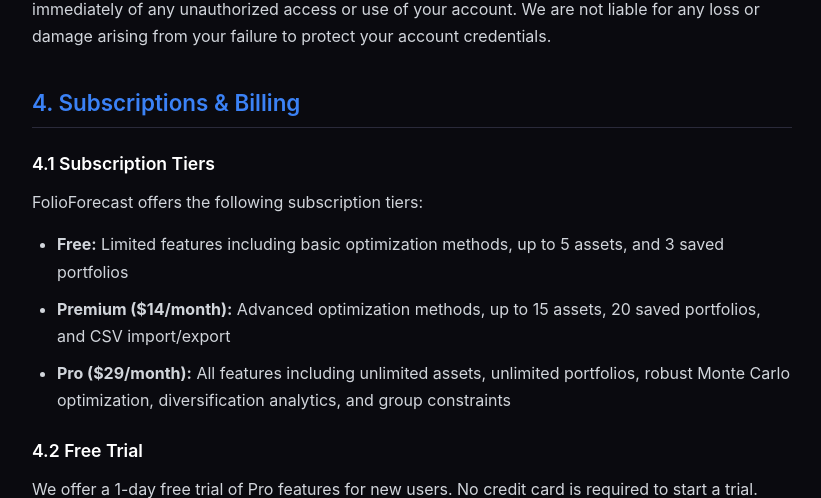
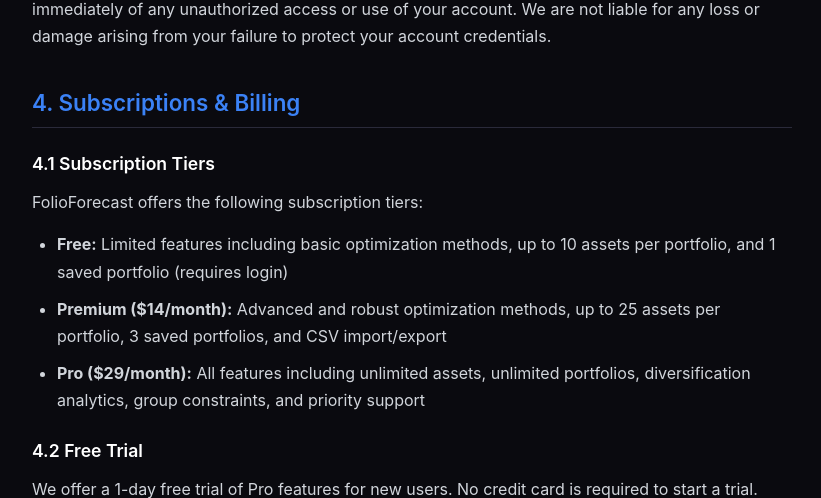
Before and after one commit to shadow6-actual/V6_EODHD_POpt, a Flask app: page /terms in a window 1280 px wide. Shown: the part 1873-2371 px from the top of the page, without its empty margins (228-1049 px from the left). Run offline with Flask 3, Linux system fonts and the light colour scheme.

Commit message:
Update terms.html
nested pricing update

```diff
--- a/webapp/templates/terms.html
+++ b/webapp/templates/terms.html
@@ -196,7 +196,7 @@
 
         <div class="legal-header">
             <h1>Terms of Service</h1>
-            <p class="effective-date">Version 1.0.0 | Effective Date: January 25, 2026</p>
+            <p class="effective-date">Version 1.1.0 | Effective Date: January 26, 2026</p>
         </div>
 
         <nav class="toc">
@@ -263,9 +263,9 @@
             <h3>4.1 Subscription Tiers</h3>
             <p>FolioForecast offers the following subscription tiers:</p>
             <ul>
-                <li><strong>Free:</strong> Limited features including basic optimization methods, up to 5 assets, and 3 saved portfolios</li>
-                <li><strong>Premium ($14/month):</strong> Advanced optimization methods, up to 15 assets, 20 saved portfolios, and CSV import/export</li>
-                <li><strong>Pro ($29/month):</strong> All features including unlimited assets, unlimited portfolios, robust Monte Carlo optimization, diversification analytics, and group constraints</li>
+                <li><strong>Free:</strong> Limited features including basic optimization methods, up to 10 assets per portfolio, and 1 saved portfolio (requires login)</li>
+                <li><strong>Premium ($14/month):</strong> Advanced and robust optimization methods, up to 25 assets per portfolio, 3 saved portfolios, and CSV import/export</li>
+                <li><strong>Pro ($29/month):</strong> All features including unlimited assets, unlimited portfolios, diversification analytics, group constraints, and priority support</li>
             </ul>
 
             <h3>4.2 Free Trial</h3>
```
